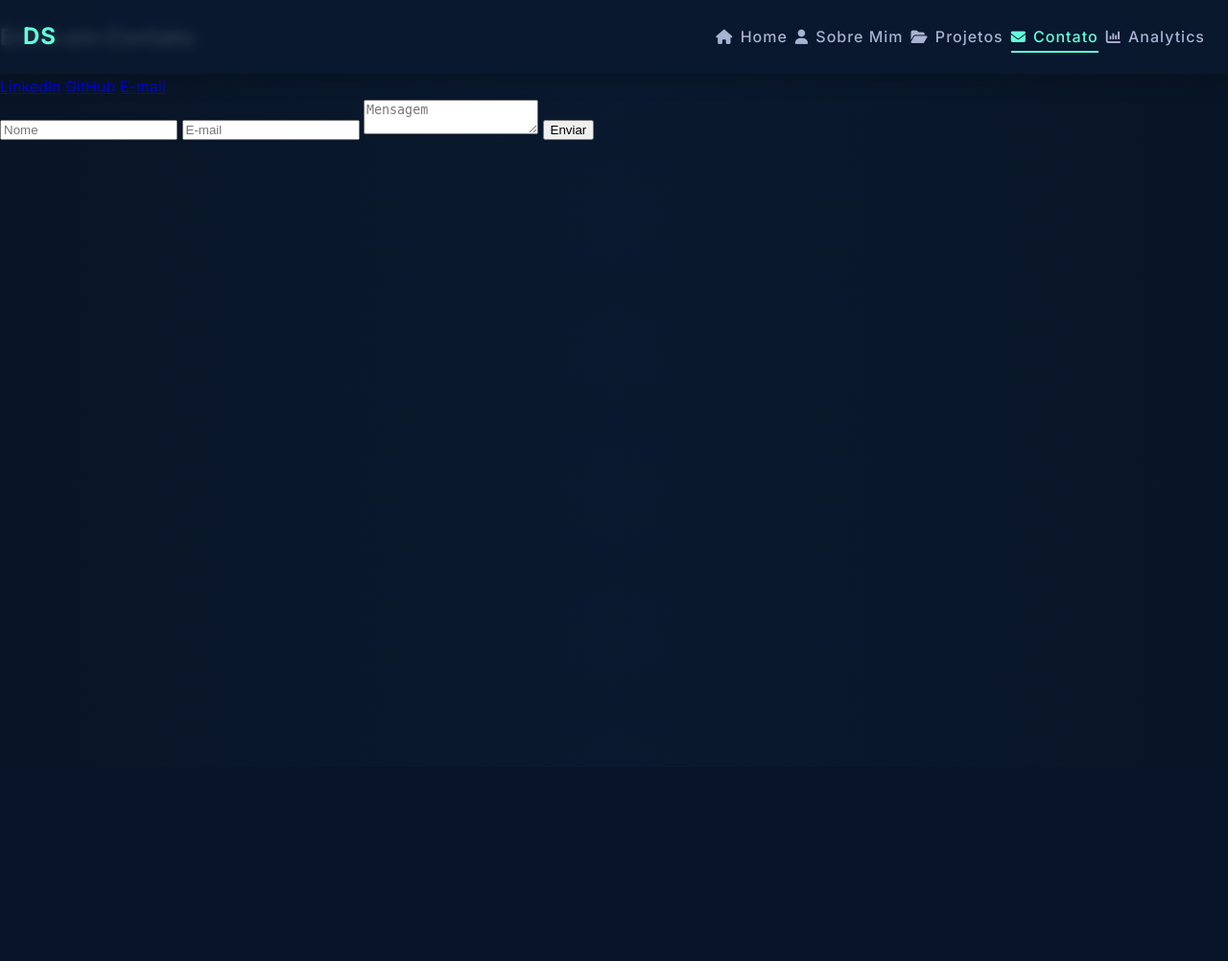
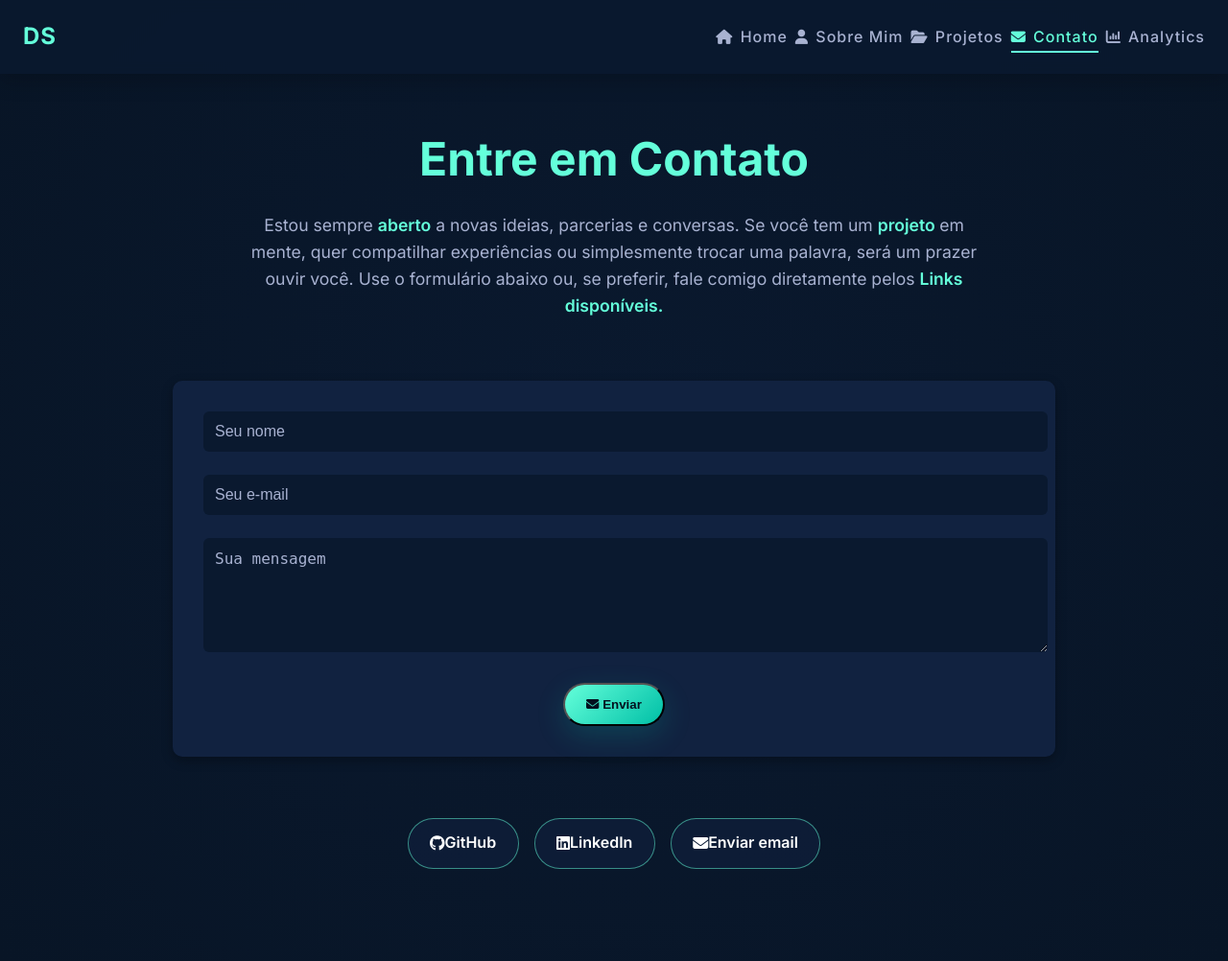
Before and after one commit to August1312/portfolio-ds, a Django app: page /contato/ in a window 1280 px wide. Shown: the whole page at 96% size. Before the commit the page ends 146 px from the top, so only its background shows below. Run offline with Django 4.2, Linux system fonts and the light colour scheme.

Commit message:
feat(contact/forms): criação da sessão contato do portfolio, com atualização do styler.css ( contact )

```diff
--- a/core/static/css/styles.css
+++ b/core/static/css/styles.css
@@ -3,12 +3,12 @@
    Paleta de cores e tipografia
    =========================== */
 :root {
-    --color-bg-dark: #0A192F;
+  --color-bg-dark: #0a192f;
   --color-bg-medium: #112240;
-    --color-accent: #64FFDA;
-    --color-accent-strong: #00BFA6;
-    --color-text-primary: #FFFFFF;
-    --color-text-secondary: #A8B2D1;
+  --color-accent: #64ffda;
+  --color-accent-strong: #00bfa6;
+  --color-text-primary: #ffffff;
+  --color-text-secondary: #a8b2d1;
   --color-hover: rgba(100, 255, 218, 0.2);
 }
 
@@ -868,44 +921,106 @@ body {
    =========================== */
 .contact {
   min-height: 100vh;
-    padding: 4rem 2rem;
+  padding: clamp(6rem, 10vw, 8rem) 1rem 4rem;
+  display: flex;
+  align-items: center;
+  justify-content: center;
+}
+
+.contact-shell {
+  width: min(920px, 100%);
+  display: grid;
+  gap: 2rem;
+}
+
+.contact-intro {
   text-align: center;
 }
-.contact h2 {
-    font-size: 2.5rem;
-    margin-bottom: 2rem;
+
+.contact-grid {
+  display: grid;
+  grid-template-columns: 1fr;
+  gap: 1.25rem;
 }
-.contact-links a {
+
+.contact-form-actions {
+  display: flex;
+  flex-wrap: wrap;
+  justify-content: center;
+  align-items: center;
+  gap: 1rem;
+  margin: 0 auto 2rem;
+  width: 100%;
+}
+
+.contact-form {
+  background: var(--color-bg-medium);
+  width: 100%;
+  max-width: 920px;
+  margin: 0 auto;
+  padding: 2rem;
+  border-radius: 10px;
+  box-shadow: 0 4px 12px rgba(0,0,0,0.3);
+}
+
+.contact-form button {
   display: block;
-    margin-bottom: 1rem;
-    color: var(--color-accent);
-    text-decoration: none;
+  margin: 0 auto;
 }
-.contact-links a:hover {
-    color: var(--color-hover);
+
+
+.contact-form .form-group {
+  margin-bottom: 1.5rem;
 }
-.contact-form {
-    background-color: var(--color-bg-medium);
-    padding: 2rem;
-    border-radius: 8px;
-    max-width: 400px;
-    margin: 2rem auto;
-}
+
 .contact-form input,
 .contact-form textarea {
   width: 100%;
-    margin-bottom: 1rem;
   padding: 0.75rem;
+  border: none;
   border-radius: 6px;
-    border: none;
+  background: var(--color-bg-dark);
+  color: var(--color-text-primary);
+  font-size: 1rem;
 }
-.contact-form button {
-    background-color: var(--color-accent);
-    color: var(--color-bg-dark);
-    padding: 0.75rem 1.5rem;
-    border-radius: 6px;
-    font-weight: bold;
-    cursor: pointer;
+
+.contact-form input::placeholder,
+.contact-form textarea::placeholder {
+  color: var(--color-text-secondary);
+}
+
+
+@media (max-width: 768px) {
+  .contact {
+    padding: 7rem 1rem 3rem;
+  }
+
+  .contact-shell {
+    gap: 1.5rem;
+  }
+
+  .contact-card {
+    padding: 1.25rem;
+  }
+
+  .contact-card-wide {
+    grid-column: auto;
+  }
+
+}
+
+@media (max-width: 480px) {
+  .section-title {
+    font-size: 1.8rem;
+  }
+
+}
+
+@media (max-width: 480px) {
+  .section-title {
+    font-size: 1.8rem;
+  }
+
 }
 
 /* ===========================
--- a/core/templates/contact.html
+++ b/core/templates/contact.html
@@ -1,20 +1,65 @@
 {% extends 'base.html' %}
+{% load static %}
 {% block content %}
-<section id="contato" class="min-h-screen flex flex-col items-center justify-center">
-    <h2 class="text-4xl font-bold mb-6">Entre em Contato</h2>
-    <div class="flex flex-col md:flex-row gap-10">
-        <div class="space-y-4">
-            <a href="https://www.linkedin.com/in/danilo-silva-dos-santos-66b17b28b/" class="text-[#64FFDA]">LinkedIn</a>
-            <a href="https://github.com/" class="text-[#64FFDA]">GitHub</a>
-            <a href="mailto:danilo@email.com" class="text-[#64FFDA]">E-mail</a>
+
+<section class="contact">
+    <div class="contact-shell">
+        <div class="contact-intro">
+            <h1 class="section-title">Entre em Contato</h1>
+            <p class="about-lead"> Estou sempre <span class="highlight">aberto</span> a novas ideias, parcerias e
+                conversas.
+                Se você tem um <span class="highlight"> projeto </span>em mente, quer compatilhar experiências ou
+                simplesmente trocar uma palavra, será um prazer ouvir você.
+                Use o formulário abaixo ou, se preferir, fale comigo diretamente pelos <span class="highlight"> Links
+                    disponíveis.</span>
+            </p>
         </div>
-        <form method="post" class="bg-[#112240] p-6 rounded w-80">
-            {% csrf_token %}
-            <input type="text" name="nome" placeholder="Nome" class="w-full mb-4 p-2 rounded">
-            <input type="email" name="email" placeholder="E-mail" class="w-full mb-4 p-2 rounded">
-            <textarea name="mensagem" placeholder="Mensagem" class="w-full mb-4 p-2 rounded"></textarea>
-            <button type="submit" class="bg-[#64FFDA] text-[#0A192F] px-4 py-2 rounded">Enviar</button>
-        </form>
+
+        <div class="contact-form-actions">
+            <form method="post" class="contact-form">
+                {% csrf_token %}
+                <div class="form-group">
+                    <input type="text" name="nome" placeholder="Seu nome" required>
+                </div>
+                <div class="form-group">
+                    <input type="email" name="email" placeholder="Seu e-mail" required>
+                </div>
+                <div class="form-group">
+                    <textarea name="mensagem" placeholder="Sua mensagem" rows="5" required></textarea>
+                </div>
+                <button type="submit" class="btn-primary project-btn">
+                    <i class="fa-solid fa-envelope"></i> Enviar
+                </button>
+            </form>
+        </div>
+
+        <div class="hero-actions">
+            <a href="https://github.com/August1312" target="_blank" rel="noreferrer"
+                class="btn-outline project-btn">
+                <i class="fa-brands fa-github"></i> GitHub
+            </a>
+            <a href="https://www.linkedin.com/in/danilo-silva-dos-santos-66b17b28b/?locale=%5D" target="_blank" class="btn-outline project-btn">
+                <i class="fa-brands fa-linkedin"></i> LinkedIn
+            </a>
+            <a href="mailto:danilo.silva.santos.1312@outlook.com
+?subject=Contato sobre seu portfólio
+&body=Olá Danilo,%0D%0A%0D%0A
+Vi seu portfólio e gostaria de conversar sobre possíveis oportunidades/projetos.%0D%0A
+Segue minha mensagem:%0D%0A%0D%0A
+[Escreva aqui sua proposta ou dúvida]%0D%0A%0D%0A
+Atenciosamente,%0D%0A
+[Seu nome]"
+class="btn-outline project-btn">
+  <i class="fa-solid fa-envelope"></i> Enviar email
+</a>
+        </div>
     </div>
+
+
+
+
+
 </section>
+
+
 {% endblock %}
```
Also changed, not shown: other parts of core/static/css/styles.css (+78 -25 lines). Lines whose indentation alone changed are shown as unchanged.
